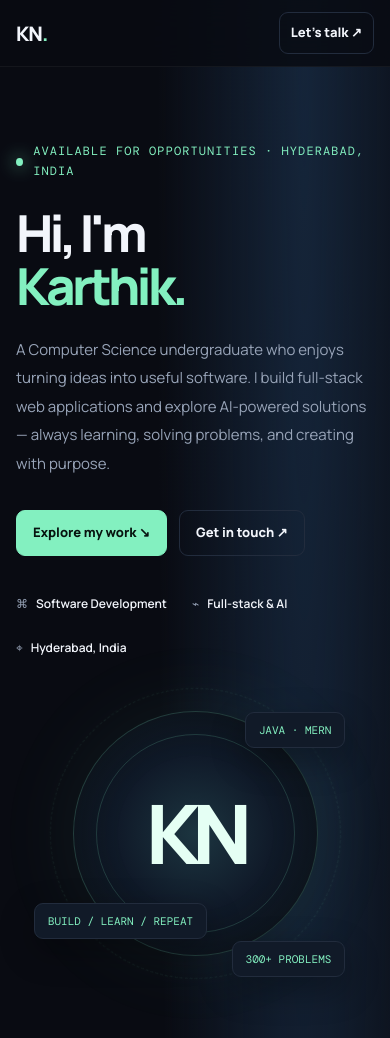
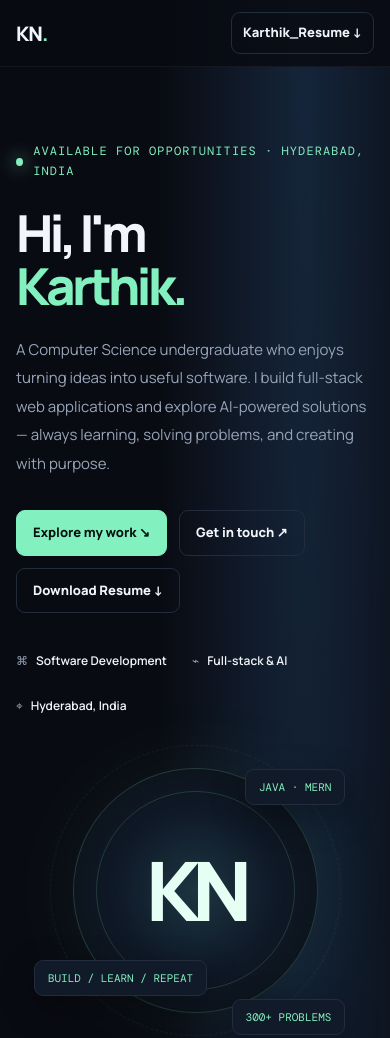
Before and after one commit to karthik9724/karthik9724.github.io, a plain HTML site: page index.html in a window 390 px wide. Shown: the top 1038 px of the page. Drawn offline with nearby package versions, Linux system fonts and the light colour scheme.

Commit message:
Add phone number and resume download links

```diff
--- a/index.html
+++ b/index.html
@@ -14,10 +14,10 @@
 </style>
 </head>
 <body>
-<header class="nav"><div class="wrap navin"><a class="brand" href="#home">KN<span>.</span></a><nav class="links"><a href="#about">About</a><a href="#projects">Projects</a><a href="#skills">Skills</a><a href="#experience">Experience</a><a href="#education">Education</a></nav><a class="navcta" href="mailto:kumarkarthik84192@gmail.com">Let's talk ↗</a></div></header>
+<header class="nav"><div class="wrap navin"><a class="brand" href="#home">KN<span>.</span></a><nav class="links"><a href="#about">About</a><a href="#projects">Projects</a><a href="#skills">Skills</a><a href="#experience">Experience</a><a href="#education">Education</a></nav><a class="navcta" href="KARTHIK_RESUME.pdf" download="Karthik_Resume.pdf">Karthik_Resume ↓</a></div></header>
 <main id="home" class="wrap">
 <section class="hero" style="border:0">
-<div><div class="eyebrow mono"><span class="dot"></span> Available for opportunities · Hyderabad, India</div><h1>Hi, I'm<br><em>Karthik.</em></h1><p class="intro">A Computer Science undergraduate who enjoys turning ideas into useful software. I build full-stack web applications and explore AI-powered solutions — always learning, solving problems, and creating with purpose.</p><div class="actions"><a class="btn primary" href="#projects">Explore my work ↘</a><a class="btn" href="mailto:kumarkarthik84192@gmail.com">Get in touch ↗</a></div><div class="hero-meta"><span>⌘ <b>Software Development</b></span><span>⌁ <b>Full-stack & AI</b></span><span>⌖ <b>Hyderabad, India</b></span></div></div>
+<div><div class="eyebrow mono"><span class="dot"></span> Available for opportunities · Hyderabad, India</div><h1>Hi, I'm<br><em>Karthik.</em></h1><p class="intro">A Computer Science undergraduate who enjoys turning ideas into useful software. I build full-stack web applications and explore AI-powered solutions — always learning, solving problems, and creating with purpose.</p><div class="actions"><a class="btn primary" href="#projects">Explore my work ↘</a><a class="btn" href="mailto:kumarkarthik84192@gmail.com">Get in touch ↗</a><a class="btn" href="KARTHIK_RESUME.pdf" download="Karthik_Resume.pdf">Download Resume ↓</a></div><div class="hero-meta"><span>⌘ <b>Software Development</b></span><span>⌁ <b>Full-stack & AI</b></span><span>⌖ <b>Hyderabad, India</b></span></div></div>
 <div class="orbit"><div class="orb"><div class="initials">KN</div></div><div class="orbit-tag tag1">JAVA · MERN</div><div class="orbit-tag tag2">BUILD / LEARN / REPEAT</div><div class="orbit-tag tag3">300+ PROBLEMS</div></div>
 </section>
 <section id="about"><div class="section-head reveal"><div><div class="mono">01 / About me</div><h2>A little about<br>what I do.</h2></div><p>Curious by nature. Developer by choice. Focused on building reliable products and growing into a strong software engineer.</p></div><div class="about-grid"><div class="panel reveal"><p>I'm Karthik Naidu, a B.Tech Computer Science student at Geethanjali College of Engineering & Technology. I have hands-on experience with the MERN stack, Java, databases, and AI-based applications. I enjoy understanding how things work, breaking complex problems into smaller pieces, and shipping practical solutions. My current goal is to begin my career as a Software Development Engineer and contribute to real-world products.</p></div><div class="stats reveal"><div class="stat"><strong>300<span style="color:var(--accent)">+</span></strong><small>CODING PROBLEMS SOLVED</small></div><div class="stat"><strong>2</strong><small>FEATURED PROJECTS</small></div><div class="stat"><strong>2027</strong><small>GRADUATING</small></div><div class="stat"><strong>1st</strong><small>CODING CONTEST PRIZE</small></div></div></div></section>
@@ -35,7 +35,7 @@
 <div class="eduitem reveal"><h3>Vijayanikethan High School</h3><p>SSC<br>2020 — 2021</p><strong>600 / 600</strong></div>
 </div></section>
 <section id="highlights"><div class="section-head reveal"><div><div class="mono">06 / Beyond the classroom</div><h2>Milestones &<br>certifications.</h2></div></div><div class="about-grid"><div class="panel reveal"><h3 style="margin-top:0">Achievements</h3><div class="timeitem"><h3>1st Prize · “Algorythm”</h3><p>Inter-college coding contest.</p></div><div class="timeitem"><h3>300+ problems solved</h3><p>Across LeetCode, CodeChef, Smart Interviews, and Hive.</p></div><div class="timeitem"><h3>Competitive programming</h3><p>Active participant in coding contests and problem-solving practice.</p></div></div><div class="certs reveal"><div class="cert">✦ Smart Interviews — Smart Coder Silver Badge (2026)</div><div class="cert">✦ MERN Stack Internship — Cantilever Labs (2025)</div><div class="cert">✦ Oracle Certified Java Foundations Associate</div><div class="cert">✦ Oracle Database Foundations Certified Professional</div></div></div></section>
-<section id="contact"><div class="contact reveal"><div><div class="mono">07 / Get in touch</div><h2>Let's build something<br>meaningful.</h2><p>Have an opportunity, idea, or just want to connect? My inbox is open.</p></div><div class="contact-links"><a class="btn primary" href="mailto:kumarkarthik84192@gmail.com">Email me ↗</a><a class="btn" href="https://www.linkedin.com/in/karthik-naidu-b5242b326" target="_blank" rel="noreferrer">LinkedIn ↗</a><a class="btn" href="https://github.com/karthik9724" target="_blank" rel="noreferrer">GitHub ↗</a><a class="btn" href="https://leetcode.com/u/karthiku_97/" target="_blank" rel="noreferrer">LeetCode ↗</a></div></div></section>
+<section id="contact"><div class="contact reveal"><div><div class="mono">07 / Get in touch</div><h2>Let's build something<br>meaningful.</h2><p>Have an opportunity, idea, or just want to connect? My inbox is open.</p><p style="margin-top:12px"><a href="tel:+918309050474">+91 8309050474</a> · <a href="mailto:kumarkarthik84192@gmail.com">kumarkarthik84192@gmail.com</a></p></div><div class="contact-links"><a class="btn primary" href="mailto:kumarkarthik84192@gmail.com">Email me ↗</a><a class="btn" href="tel:+918309050474">Call me ↗</a><a class="btn" href="KARTHIK_RESUME.pdf" download="Karthik_Resume.pdf">Karthik_Resume ↓</a><a class="btn" href="https://www.linkedin.com/in/karthik-naidu-b5242b326" target="_blank" rel="noreferrer">LinkedIn ↗</a><a class="btn" href="https://github.com/karthik9724" target="_blank" rel="noreferrer">GitHub ↗</a><a class="btn" href="https://leetcode.com/u/karthiku_97/" target="_blank" rel="noreferrer">LeetCode ↗</a></div></div></section>
 </main>
 <footer><div class="wrap foot"><span>© <span id="year"></span> Karthik Naidu · Designed & built with care.</span><div class="social"><a href="mailto:kumarkarthik84192@gmail.com">Email</a><a href="https://github.com/karthik9724" target="_blank" rel="noreferrer">GitHub</a><a href="https://www.linkedin.com/in/karthik-naidu-b5242b326" target="_blank" rel="noreferrer">LinkedIn</a></div></div></footer>
 <script>document.getElementById('year').textContent=new Date().getFullYear();const io=new IntersectionObserver(entries=>entries.forEach(e=>{if(e.isIntersecting){e.target.classList.add('show');io.unobserve(e.target)}}),{threshold:.12});document.querySelectorAll('.reveal').forEach(el=>io.observe(el));</script>
```
